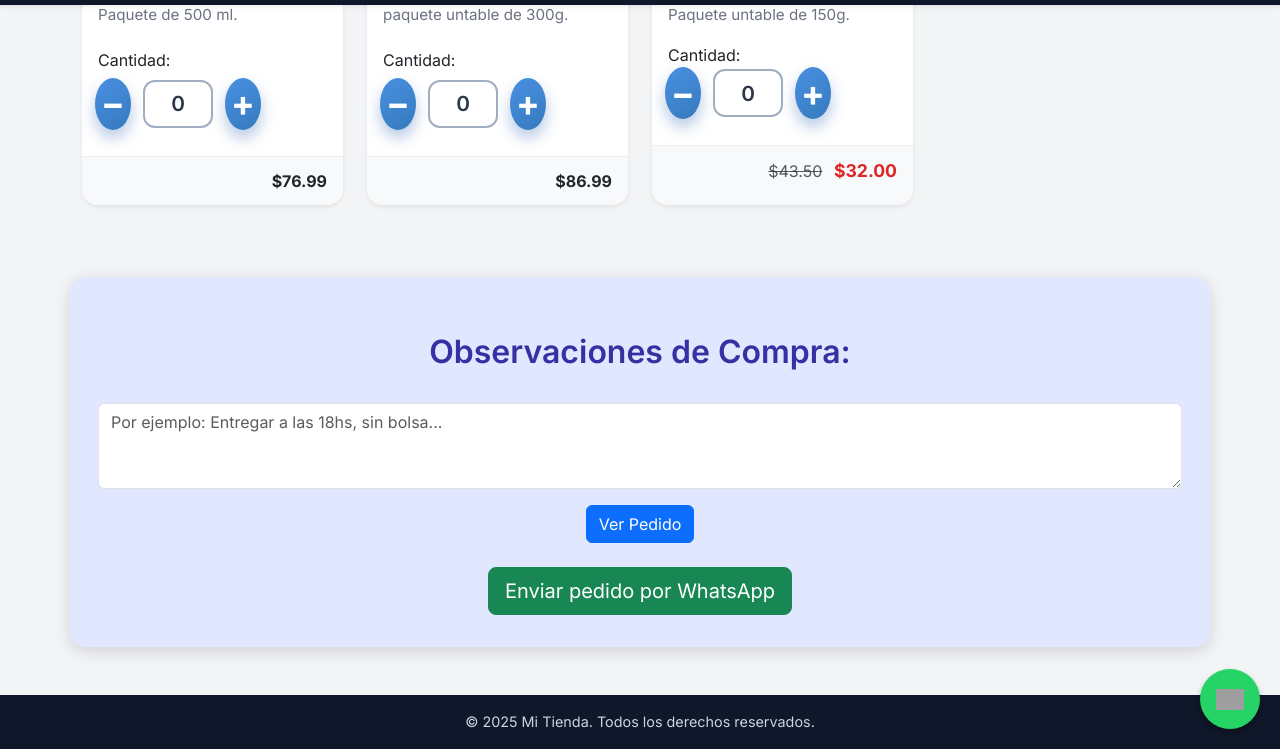
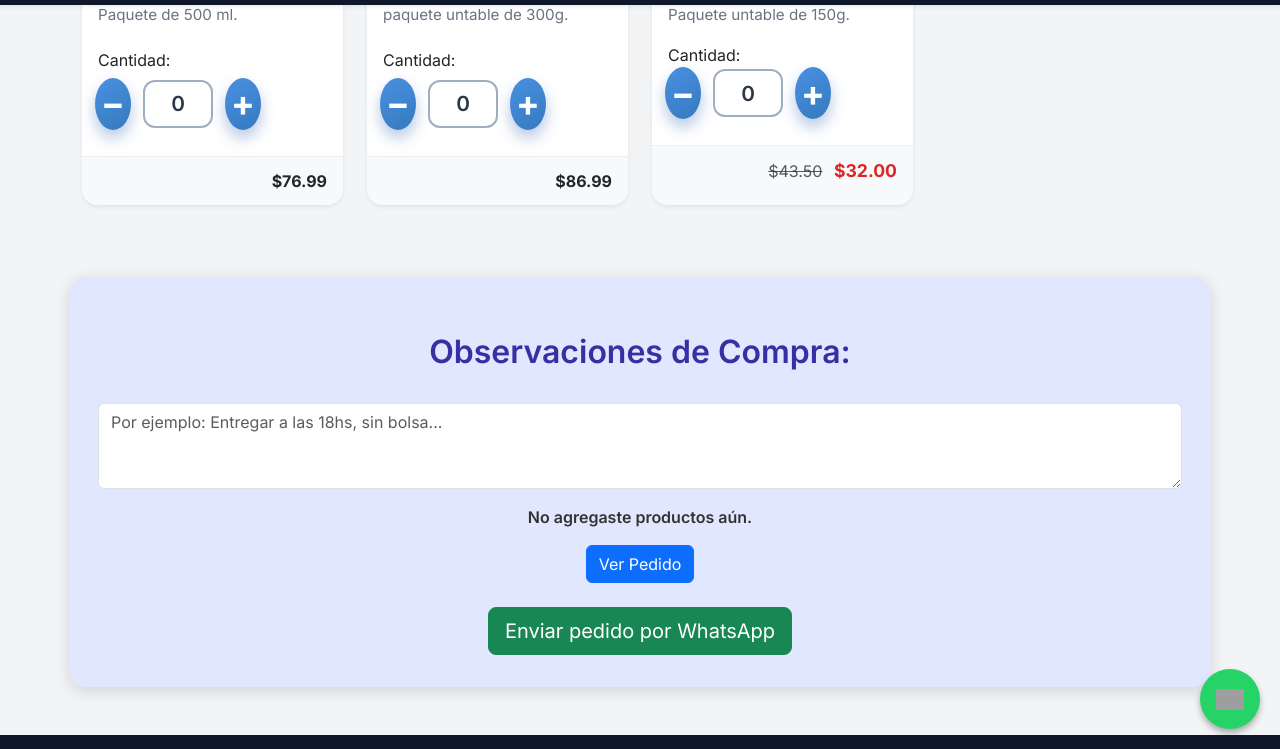
Before and after one commit to ArthurKingNooB/mi-tienda, a plain HTML site: page index.html in a window 1280 px wide. Both pictures are taken after a click on the button "Ver Pedido". Shown: the part 841-1590 px from the top of the page. Drawn offline with nearby package versions, Linux system fonts and the light colour scheme; grey boxes are pictures that could not be loaded.

Commit message:
cambio raro

```diff
--- a/index.html
+++ b/index.html
@@ -286,7 +286,8 @@
 
 <!-- boton flotante -->
  <div class="boton-contenedor esquina-inferior-derecha" id="botonContenedor">
-    <button id="botonWsp" class="boton-wsp">
+
+  <button id="botonWsp" class="boton-wsp" onclick="enviarPedidoWhatsApp()">
       <img src="https://cdn-icons-png.flaticon.com/512/733/733585.png" width="28" alt="WhatsApp" />
     </button>
     <div class="mensaje-wsp" id="mensajeWsp">Envié el pedido por WSP</div>
--- a/script.js
+++ b/script.js
@@ -156,6 +156,32 @@ function mostrarResumenProductos() {
 }
 
 
+// Función para mostrar el resumen al instante al hacer clic
+function mostrarResumenProductos() {
+  const inputs = document.querySelectorAll('input[type="number"]');
+  let resumenHTML = '';
+  let total = 0;
+
+  inputs.forEach(input => {
+    const cantidad = parseInt(input.value);
+    const nombre = input.dataset.nombre;
+    const precio = parseFloat(input.dataset.precio);
+
+    if (!isNaN(cantidad) && cantidad > 0) {
+      const subtotal = cantidad * precio;
+      resumenHTML += `${nombre} x ${cantidad} = $${subtotal}<br>`;
+      total += subtotal;
+    }
+  });
+
+  const contenedor = document.getElementById('resumenProductos');
+  contenedor.innerHTML = resumenHTML
+    ? `<strong>Productos seleccionados:</strong><br>${resumenHTML}<br><strong>Total: $${total}</strong>`
+    : 'No agregaste productos aún.';
+}
+
+// Ejecutar al hacer clic en el botón
+document.getElementById('botonResumen').addEventListener('click', mostrarResumenProductos);
 
 
 
@@ -202,7 +228,7 @@ function dragMove(e) {
 
 function dragEnd(e) {
   isDragging = false;
-  contenedor.style.transition = 'all 0.s ease';
+  contenedor.style.transition = 'all 0.9s ease';
 
   const x = e.changedTouches[0].clientX;
   const y = e.changedTouches[0].clientY;
@@ -215,10 +241,10 @@ function dragEnd(e) {
 
   // Reset clases
   contenedor.classList.remove(
+    'esquina-inferior-derecha',
     'esquina-superior-izquierda',
     'esquina-superior-derecha',
-    'esquina-inferior-izquierda',
-    'esquina-inferior-derecha'
+    'esquina-inferior-izquierda'
   );
 
   // Posicionar
```
